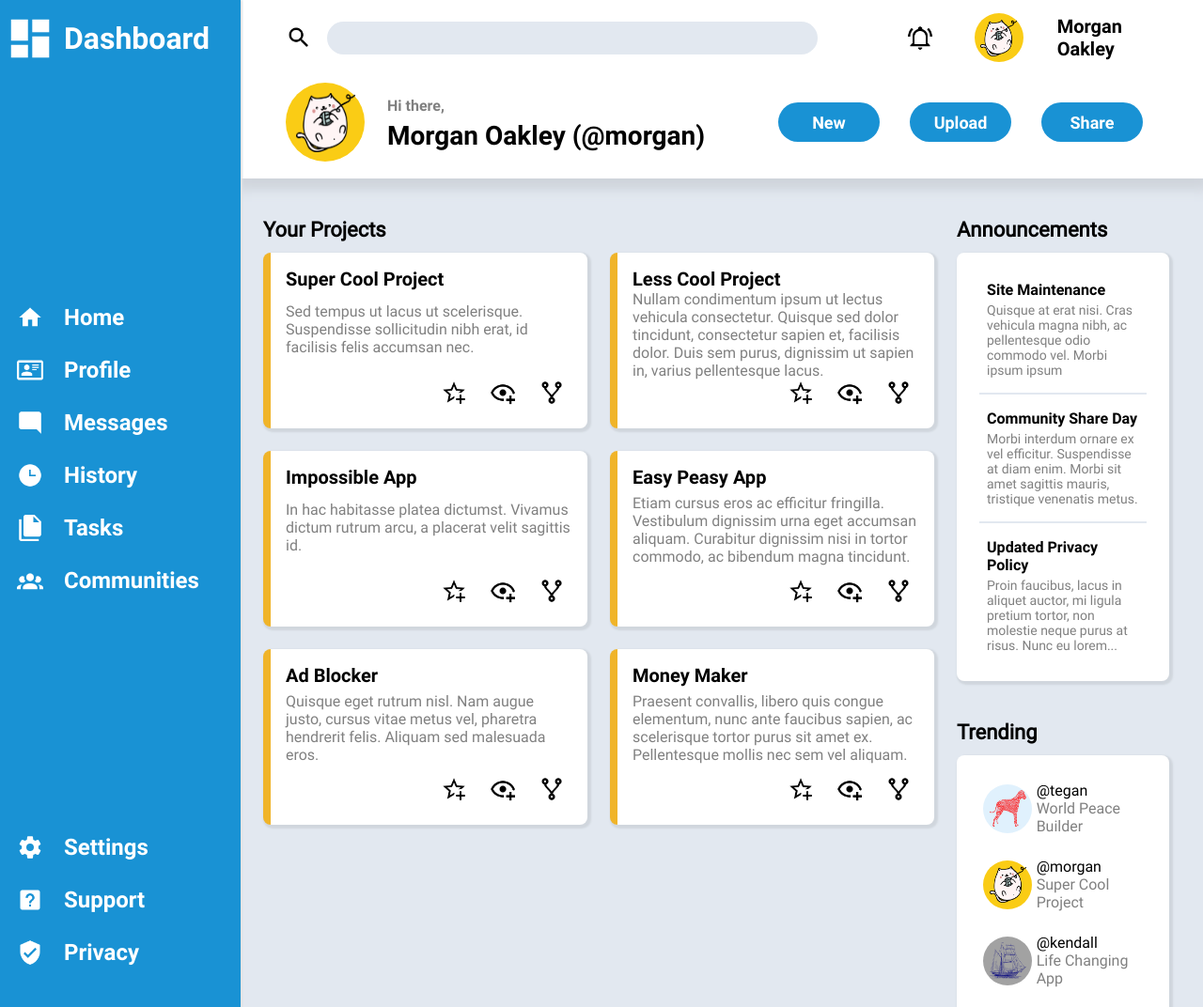
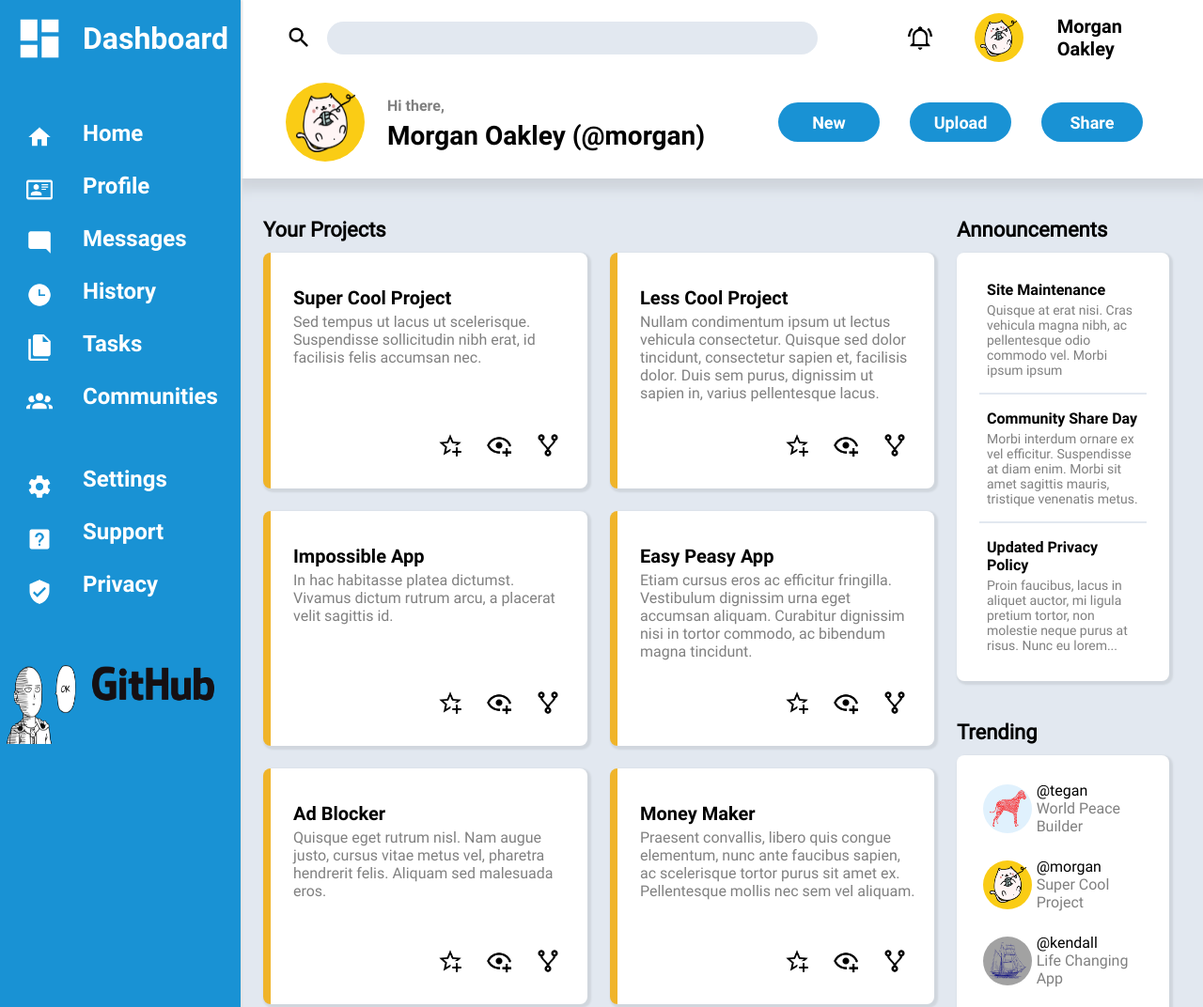
Before and after one commit to TwoPunchMan/06-admin-dashboard, a plain HTML site: page index.html in a window 1280 px wide. Shown: the top 1072 px of the page at 94% size. Drawn offline with Linux system fonts and the light colour scheme.

Commit message:
Finished main content, added credits

```diff
--- a/index.html
+++ b/index.html
@@ -29,6 +29,9 @@
 						<img src="images/icons/help-box.png">
 						<img src="images/icons/shield-check.png">
 					</ul>
+					<ul>
+						<img style="width: 84px; height: 84px;" src="images/icons/one-punch-man-263731.jpeg">
+					</ul>
 				</div>
 
 				<!-- Navigation -->
@@ -46,6 +49,9 @@
 						<li>Settings</li>
 						<li>Support</li>
 						<li>Privacy</li>
+					</ul>
+					<ul>
+						<li><a href="https://github.com/TwoPunchMan/06-admin-dashboard"><img style="width: 150px; height: 64px;" src="images/icons/GitHub_Logo.png"></a></li>
 					</ul>
 				</div>
 			</div>
@@ -94,9 +100,12 @@
 			<!-- main-content -->
 			<div class="main-content">
 				<div class="left-content">
+					<div>
+						<!-- Projects-->
 						<h2>Your Projects</h2>
 						<div class="projects">
-						<div class="card project">
+							<div class="card card-left-border">
+								<div class="project">
 									<h3>Super Cool Project</h3>
 									<p>
 										Sed tempus ut lacus ut scelerisque.
@@ -109,7 +118,9 @@
 										<img src="images/icons/source-fork.png">
 									</div>
 								</div>
-						<div class="card project">
+							</div>
+							<div class="card card-left-border">
+								<div class="project">
 									<h3>Less Cool Project</h3>
 									<p>
 										Nullam condimentum ipsum ut lectus vehicula
@@ -124,7 +135,9 @@
 										<img src="images/icons/source-fork.png">
 									</div>
 								</div>
-						<div class="card project">
+							</div>
+							<div class="card card-left-border">
+								<div class="project">
 									<h3>Impossible App</h3>
 									<p>In hac habitasse platea dictumst. Vivamus
 										dictum rutrum arcu, a placerat velit sagittis
@@ -136,7 +149,9 @@
 										<img src="images/icons/source-fork.png">
 									</div>
 								</div>
-						<div class="card project">
+							</div>
+							<div class="card card-left-border">
+								<div class="project">
 									<h3>Easy Peasy App</h3>
 									<p>
 										Etiam cursus eros ac efficitur fringilla.
@@ -150,7 +165,9 @@
 										<img src="images/icons/source-fork.png">
 									</div>
 								</div>
-						<div class="card project">
+							</div>
+							<div class="card card-left-border">
+								<div class="project">
 									<h3>Ad Blocker</h3>
 									<p>
 										Quisque eget rutrum nisl. Nam augue
@@ -164,7 +181,9 @@
 										<img src="images/icons/source-fork.png">
 									</div>
 								</div>
-						<div class="card project">
+							</div>
+							<div class="card card-left-border">
+								<div class="project">
 									<h3>Money Maker</h3>
 									<p>
 										Praesent convallis, libero quis congue
@@ -178,11 +197,13 @@
 										<img src="images/icons/source-fork.png">
 									</div>
 								</div>
-
 							</div>
 						</div>
+					</div>
+				</div>
+				<div class="right-content">
 
-				<div class="right-content">
+					<!-- Announcements -->
 					<div>
 						<h2>Announcements</h2>
 						<div class="card">
@@ -213,7 +234,8 @@
 						</div>
 					</div>
 
-					<div class="trending">
+					<!-- Trending -->
+					<div>
 						<h2>Trending</h2>
 						<div class="card">
 							<div class="trends">
--- a/style.css
+++ b/style.css
@@ -45,6 +45,8 @@ h2 {
 h3 {
 	font-weight: 200;
 	font-size: 20px;
+	align-self: end;
+	padding-bottom: 4px;
 }
 
 h6 {
@@ -90,8 +92,7 @@ h6,
 #user-name,
 .user-btn,
 .left-content > div:first-child,
-.trending > div:first-child,
-.card > div:first-child {
+.trending > div:first-child {
 	font-family: 'Roboto-Bold', sans-serif;
 }
 
@@ -110,7 +111,6 @@ h6,
 	background-color: var(--blue-color);
 	color: white;
 	grid-template-columns: 1fr 3fr;
-	grid-template-rows: 1fr 6fr 3fr;
 	grid-row: 1 / 4;
 	box-shadow: 2px 0 2px #E4E4E4;
 	z-index: 2;
@@ -119,10 +119,9 @@ h6,
 
 .branding {
 	display: grid;
-	grid-template-columns: 1fr;
 	justify-items: center;
-	grid-column: 1 / 2;
-	grid-row: 1 / 4;
+	align-self: start;
+	row-gap: 64px;
 }
 
 .branding > img:first-child {
@@ -150,10 +149,9 @@ h6,
 .navigation {
 	display: grid;
 	padding-left: 4px;
-	grid-template-columns: 1fr;
-	grid-column: 2 / 3;
-	grid-row: 1 / 4;
 	font-size: 18px;
+	align-self: start;
+	row-gap: 60px;
 }
 
 .navigation > h1 {
@@ -262,11 +260,22 @@ h6,
 	column-gap: 24px;
 }
 
+.left-content {
+	display: grid;
+}
+
 .projects {
 	display: grid;
 	grid-template-columns: repeat(2, 1fr);
 	grid-template-rows: repeat(3, 1fr);
 	gap: 24px;
+	height: 800px;
+}
+
+.project {
+	margin: 24px 4px 8px 8px;
+	display: grid;
+	grid-template-rows: 24px auto auto;
 }
 
 .right-content {
@@ -284,7 +293,7 @@ h6,
 	display: grid;
 }
 
-.project {
+.card-left-border {
 	border-left: var(--left-border-px) solid var(--card-left-border-color);
 }
 
@@ -319,10 +328,6 @@ h6,
 
 /* Trending */
 
-.trending {
-	grid-row: 2 / 3;
-}
-
 .trends {
 	display: grid;
 	grid-template-rows: repeat(4, 1fr);
@@ -334,11 +339,6 @@ h6,
 	display: grid;
 	grid-template-columns: 1fr 2fr;
 	align-items: center;
-}
-
-.trending-profile > {
-	font: 1em sans-serif;
-
 }
 
 /* users */
```
Also changed, not shown: images/icons/GitHub_Logo.png (added), images/icons/one-punch-man-263731.jpeg (added). Lines whose indentation alone changed are shown as unchanged.
